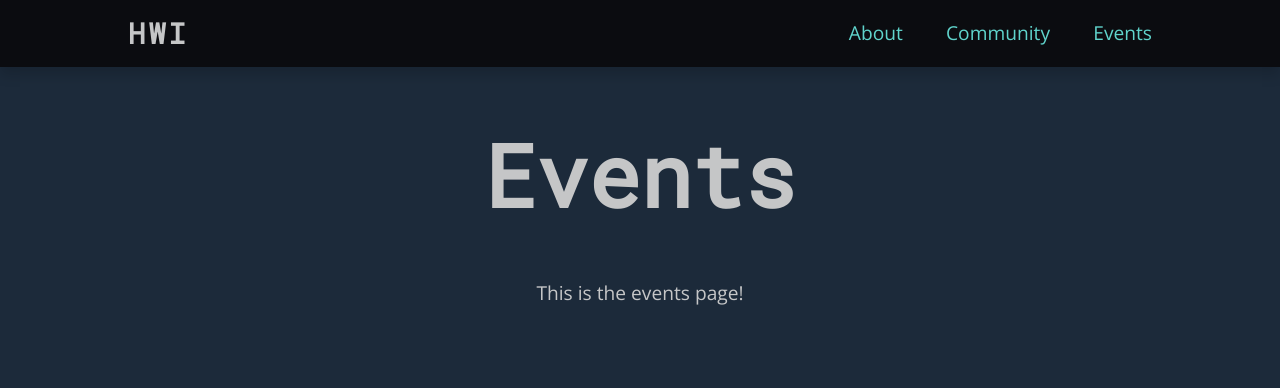
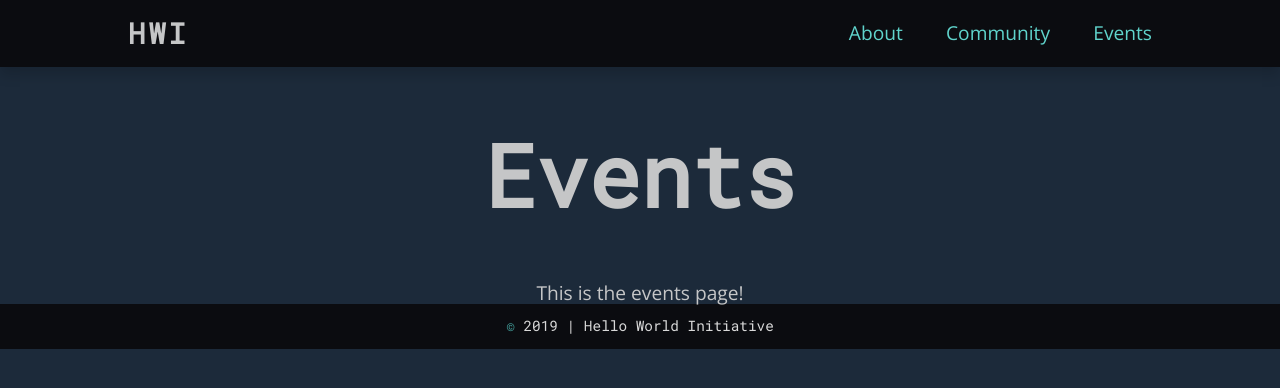
Before and after one commit to hello-world-initiative/hello-world-initiative, a React (Create React App) app: page /events in a window 1280 px wide. Shown: the top 388 px of the page. Built offline with nearby package versions, Linux system fonts and the light colour scheme.

Commit message:
Added footer component

```diff
--- a/src/App.js
+++ b/src/App.js
@@ -3,6 +3,7 @@ import { BrowserRouter as Router, Route, Switch } from "react-router-dom";
 import './App.scss';
 
 import Nav from './components/Nav';
+import Footer from './components/Footer';
 import Home from './pages/Home';
 import About from './pages/About';
 import Community from './pages/Community';
@@ -21,6 +22,8 @@ function App() {
         <Route exact path="/events" component={Events} />
         <Route component={NotFound} />
       </Switch>
+
+      <Footer />
     </Router>
   );
 }
--- a/src/components/Footer.js
+++ b/src/components/Footer.js
@@ -1 +1,13 @@
-// WIP
+import React from 'react'
+
+const Footer = () => {
+  return (
+    <footer className="footer">
+      <small className="footer-text">
+        <span className="footer-symbol">&copy;</span> {new Date().getFullYear()} | Hello World Initiative
+      </small>
+    </footer>
+  )
+}
+
+export default Footer
--- /dev/null
+++ b/src/styles/components/Footer.scss
@@ -0,0 +1,17 @@
+.footer {
+  background-color: $black;
+  padding: 1.2rem 0;
+
+  display: flex;
+  justify-content: center;
+  align-items: center;
+}
+
+.footer-text {
+  color: $white;
+  font-size: 1.2rem;
+}
+
+.footer-symbol {
+  color: $teal;
+}
--- a/src/styles/components/index.scss
+++ b/src/styles/components/index.scss
@@ -1 +1,2 @@
+@import "./Footer.scss";
 @import "./Nav.scss";
--- a/src/styles/typography.scss
+++ b/src/styles/typography.scss
@@ -5,3 +5,7 @@ body {
 h1, h2, h3, h4, h5, h6 {
   font-family: 'Roboto Mono', monospace;
 }
+
+small {
+  font-family: 'Roboto Mono', monospace;
+}
```
